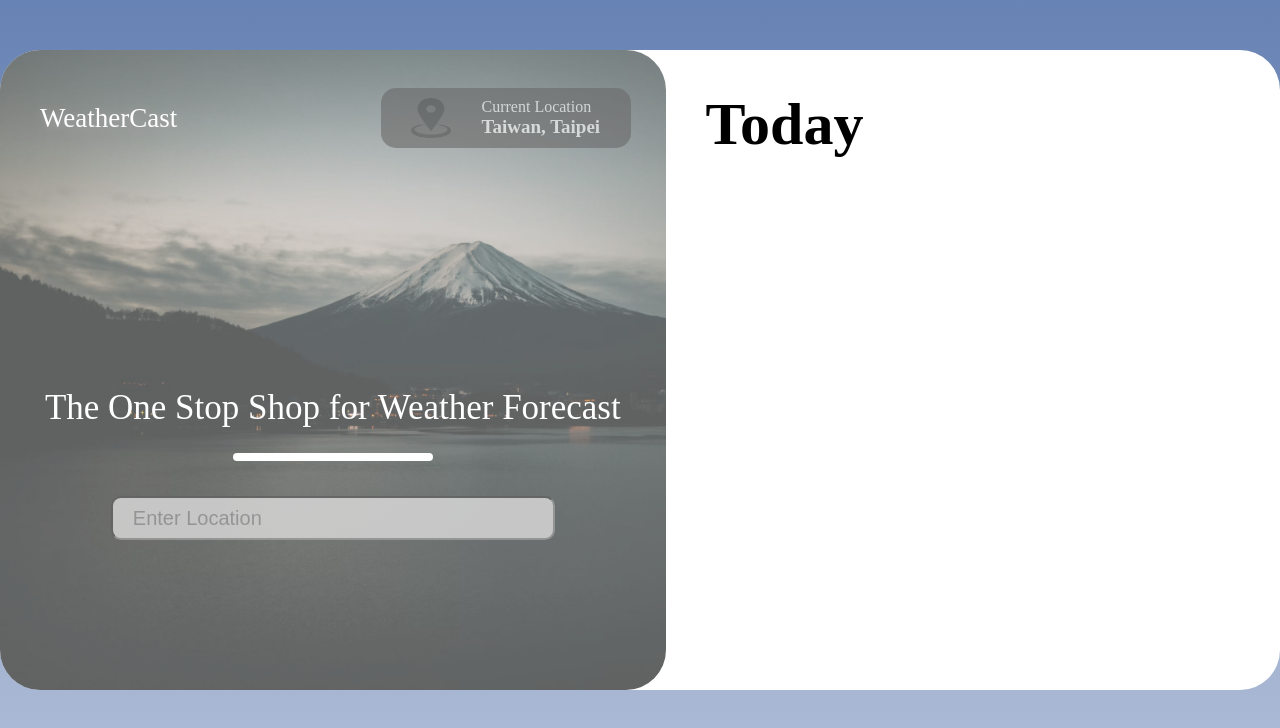
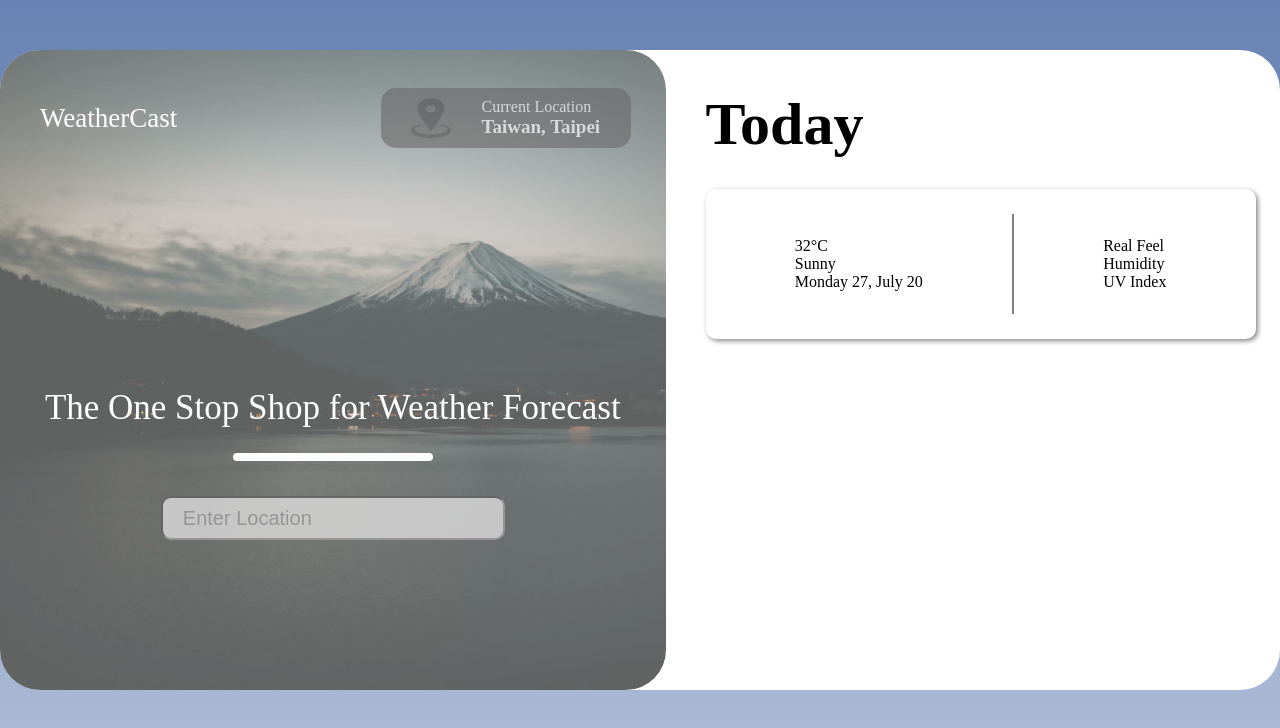
Before and after one commit to glin18/weathercast, a React (Create React App) app in the folder weathercast-frontend/: page / in a window 1280 px wide. Shown: the top 728 px of the page. Built offline with nearby package versions, Linux system fonts and the light colour scheme.

Commit message:
Create today card

```diff
--- a/weathercast-frontend/src/App.css
+++ b/weathercast-frontend/src/App.css
@@ -101,7 +101,7 @@ div.bar{
 
 .search input{
   outline: none;
-  width: 400px;
+  width: 300px;
   height: 30px;
   background-color: rgb(207, 206, 206);
   margin-top: 35px;
@@ -121,3 +121,21 @@ div.bar{
   font-size: 60px;
   font-weight: 700;
 }
+
+/* Today Card */
+.today-card{
+  margin-top: 30px;
+  height: 150px;
+  width: 550px;
+  border-radius: 10px;
+  box-shadow: 2px 2px 5px rgb(136, 134, 134);
+  display: flex;
+  justify-content: space-evenly;
+  align-items: center;
+}
+
+.vertical-border{
+  background-color: grey;
+  height: 100px;
+  width: 2px;
+}
--- a/weathercast-frontend/src/components/RightContainer.js
+++ b/weathercast-frontend/src/components/RightContainer.js
@@ -1,4 +1,5 @@
 import React from 'react'
+import { TodayCard } from "./right/TodayCard"
 
 export const RightContainer = () => {
   return (
@@ -6,6 +7,7 @@ export const RightContainer = () => {
         <div className="today">
             Today
         </div>
+        <TodayCard/>
     </div>
   )
 }
--- /dev/null
+++ b/weathercast-frontend/src/components/right/TodayCard.js
@@ -0,0 +1,20 @@
+import React from 'react'
+
+export const TodayCard = () => {
+  return (
+    <div className="today-card">
+      <div>
+        <div>32°C</div>
+        <div>Sunny</div>
+        <div>Monday 27, July 20</div>
+      </div>
+      <div className="vertical-border"></div>
+      <div>
+        <div>Real Feel</div>
+        <div>Humidity</div>
+        <div>UV Index</div>
+      </div>
+
+    </div>
+  )
+}
```
Also changed, not shown: weathercast-frontend/src/components/right/RightCard.js (deleted, +0 -7 lines).
